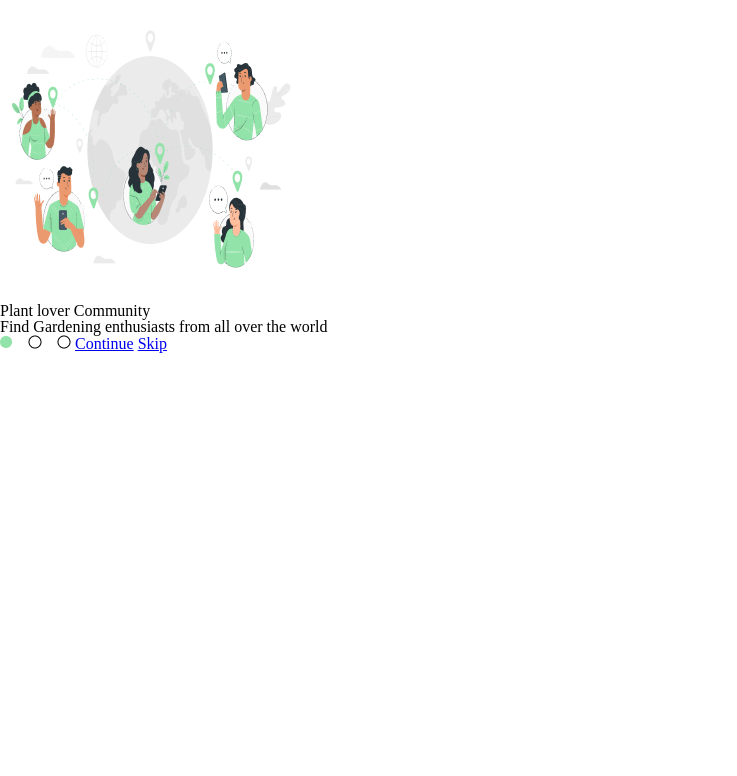
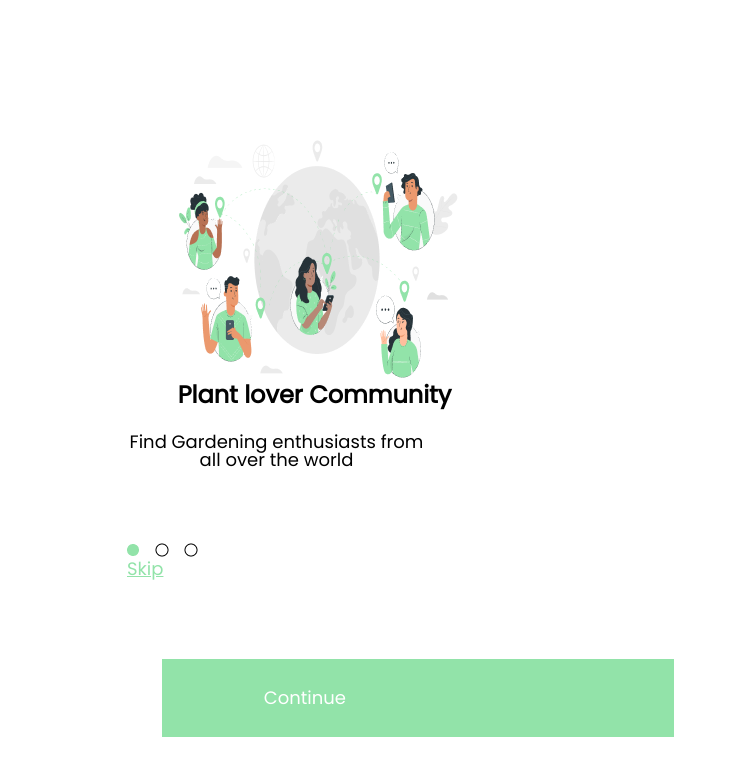
Before and after one commit to recchiarthur/PaginaOnboarding, a plain HTML site: page index.html in a window 1280 px wide. Shown: the whole page, without its empty margins (0-737 px from the left). Drawn offline with Linux system fonts and the light colour scheme.

Commit message:
Começando com o CSS

```diff
--- a/index.html
+++ b/index.html
@@ -6,6 +6,7 @@
     <meta name="viewport" content="width=device-width, initial-scale=1.0">
     <link rel="stylesheet" href="style.css">
     <link rel="stylesheet" href="reset.css">
+    <link href="https://fonts.googleapis.com/css2?family=Poppins:wght@400&display=swap" rel="stylesheet">
     <title>The Plantsman's Guide</title>
 </head>
 <body>
@@ -15,7 +16,7 @@
             <h1 class="titulo">Plant lover Community</h1>
             <p class="subtitulo">Find Gardening enthusiasts from all over the world</p>
         </div>
-        <img class="primeira-bolinha" src="img/bola-prim.png">
+        <img class="bolinha" src="img/bola-prim.png">
         <a class="botao-continuar" href="segpagina.html">Continue</a>
         <a class="botao-pular" href="tercpagina.html">Skip</a>
     </main>
--- a/style.css
+++ b/style.css
@@ -0,0 +1,90 @@
+body
+{
+    position: absolute;
+    width: 375px;
+    height: 812px;
+    left: 127px;
+    top: 76px;
+    background-color: #fff;
+}
+.img-primeira-pag
+{
+    position: relative;
+    width: 300px;
+    height: 300px;
+    left: 40px;
+    top: 34px;
+    display: inline-block;
+    vertical-align: top;
+}
+.caixa-textos
+{
+    margin-top: 7px;
+    text-align: center;
+}
+.titulo
+{
+    font-family: 'Poppins', sans-serif;
+    font-style: normal;
+    font-weight: 600;
+    font-size: 24px;
+    margin-bottom: 26px;
+    color: black;
+}
+.subtitulo
+{
+    width: 299px;
+    height: 46px;
+    left: 37px;
+    right: 39px;
+    top: 398px;
+    font-family: 'Poppins', sans-serif;
+    font-style: normal;
+    font-weight: 400;
+    font-size: 18px;
+    color: black;
+    margin-bottom: 64px;
+}
+.primeira-bolinha
+{
+    text-align: center;
+    position: absolute;
+    width: 70px;
+    height: 12px;
+    left: 144px;
+    top: 508px;
+    margin-bottom: 63px;
+}
+.botao-continuar
+{
+    position: absolute;
+    width: 308px;
+    height: 54px;
+    left: 35px;
+    top: 583px;
+    background-color: #92e3a9;
+    color: #fff;
+    text-decoration: none;
+    display: flex;
+    align-items: center;
+    text-align: center;
+    font-family: 'Poppins';
+    font-style: normal;
+    font-weight: 500;
+    font-size: 18px;
+    padding-left: 101.8px;
+    padding-right: 101.8px;
+    padding-top: 11.57px;
+    padding-bottom: 12.86px;
+}
+.botao-pular
+{
+    color: #92e3a9;
+    position: absolute;
+    font-family: 'Poppins';
+    font-weight: 500;
+    font-size: 18px;
+    display: flex;
+    align-items: center;
+    text-align: center;
+}
```
Also changed, not shown: segpagina.html (+1 -1 lines), tercpagina.html (+1 -1 lines).
